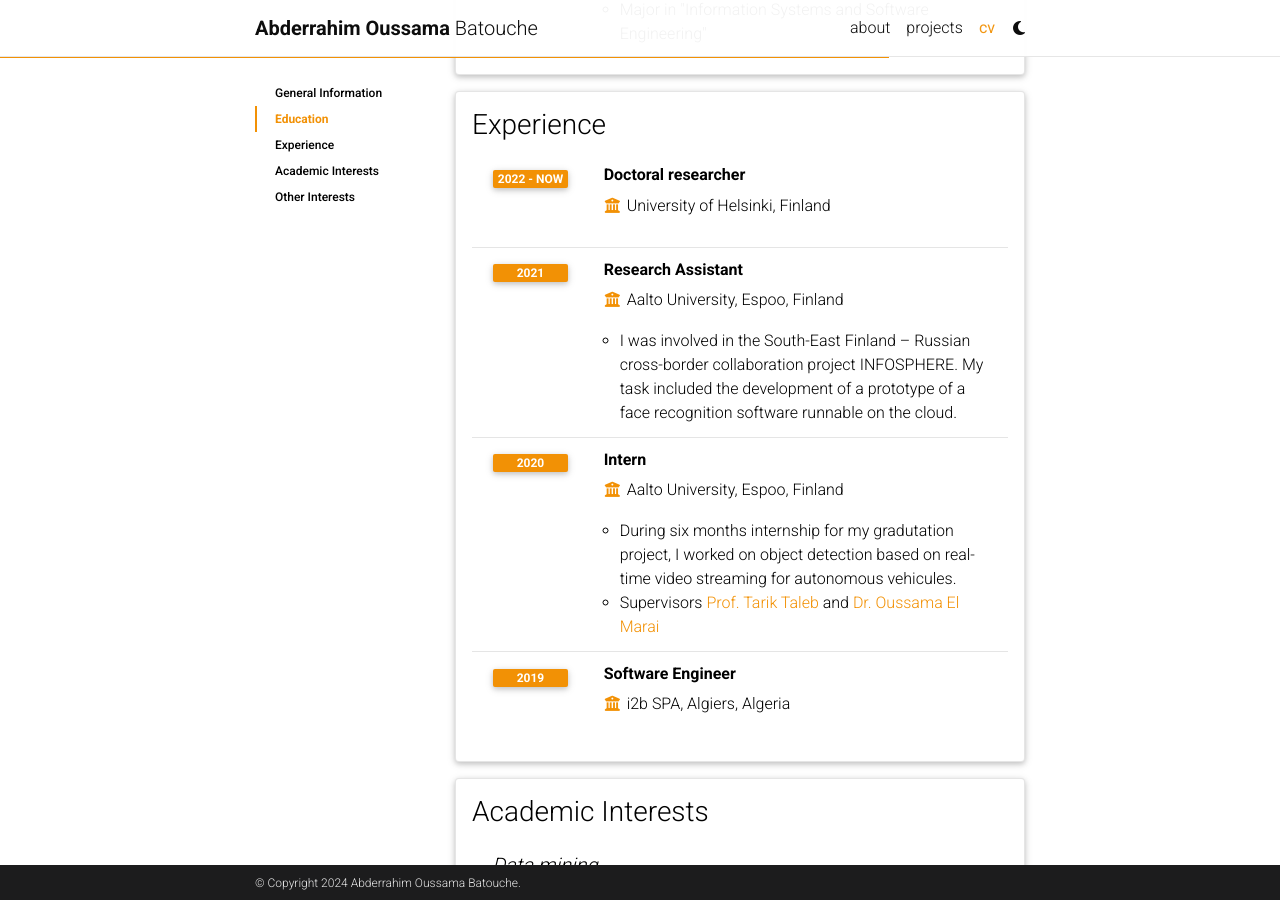
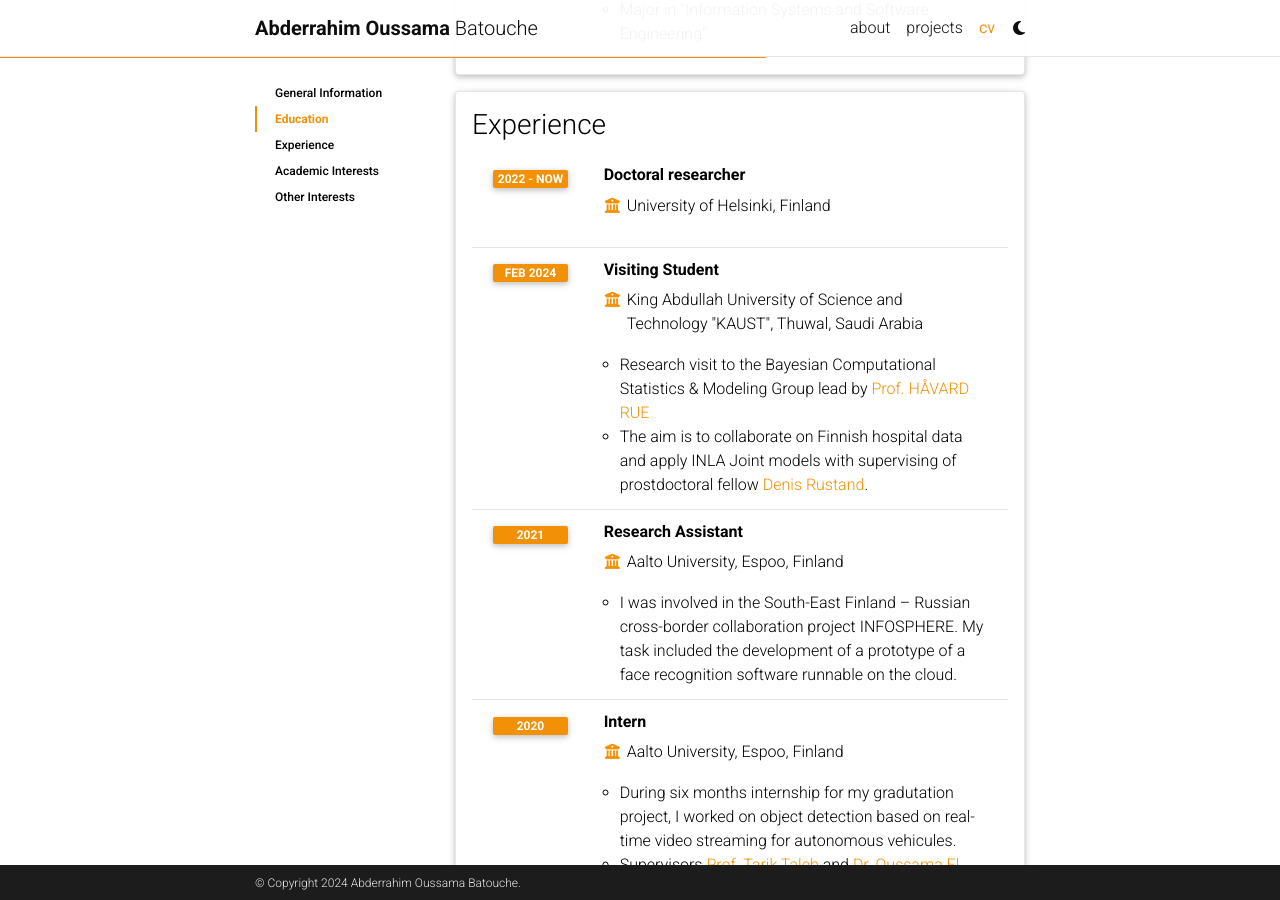
Before and after one commit to OussamaBATOUCHE/oussamabatouche.github.io, a Jekyll site: the page built from _pages/cv.md, in a window 1280 px wide and 900 px high, scrolled down 1137 px. Built offline with Jekyll 4.4.1, drawn with Linux system fonts in a browser that asks for light colours; comment, search, counter and statistics services are not loaded; a style sheet for code colours, icons or effects is not loaded.

Commit message:
research visit

```diff
--- a/_data/cv.yml
+++ b/_data/cv.yml
@@ -42,12 +42,12 @@
       institution: University of Helsinki, Finland
       year: 2022 - NOW
 
-    # - title: Visiting Student
-    #   institution: King Abdullah University of Science and Technology "KAUST", Thuwal, Saudi Arabia
-    #   year: Feb 2024
-    #   description:
-    #     - Research visit to the Bayesian Computational Statistics & Modeling Group lead by <a href='https://scholar.google.com/citations?user=VJOn_ZkAAAAJ&hl=en'>Prof. HÅVARD RUE</a>
-    #     - The aim is to collaborate on Finnish hospital data and apply Joint models with supervising of prostdoctoral fellow <a href='https://scholar.google.com/citations?user=qAouGLIAAAAJ&hl=en'>Denis Rustand</a>.
+    - title: Visiting Student
+      institution: King Abdullah University of Science and Technology "KAUST", Thuwal, Saudi Arabia
+      year: Feb 2024
+      description:
+        - Research visit to the Bayesian Computational Statistics & Modeling Group lead by <a href='https://scholar.google.com/citations?user=VJOn_ZkAAAAJ&hl=en'>Prof. HÅVARD RUE</a>
+        - The aim is to collaborate on Finnish hospital data and apply INLA Joint models with supervising of prostdoctoral fellow <a href='https://scholar.google.com/citations?user=qAouGLIAAAAJ&hl=en'>Denis Rustand</a>.
 
     - title: Research Assistant
       institution: Aalto University, Espoo, Finland
```
